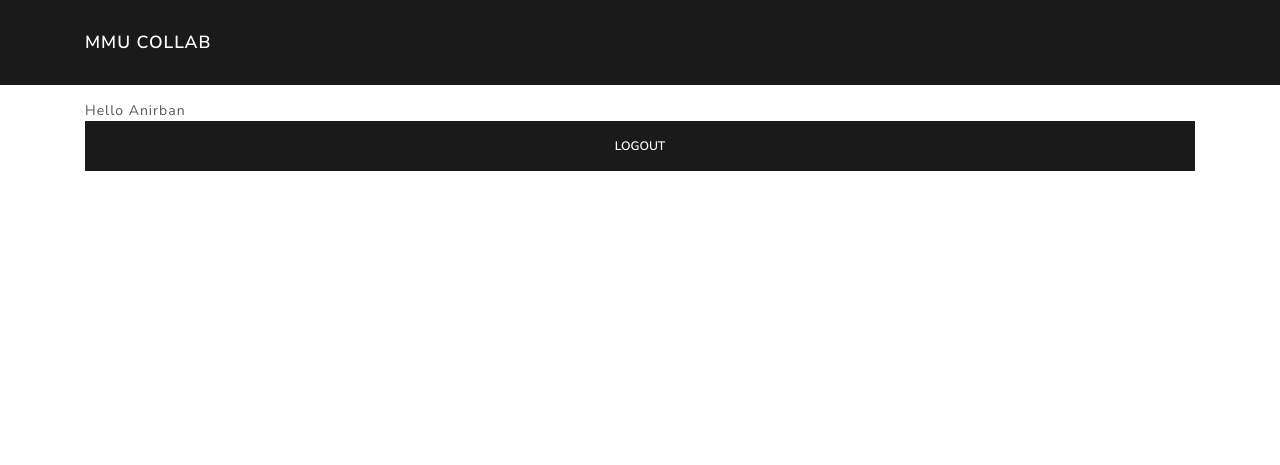
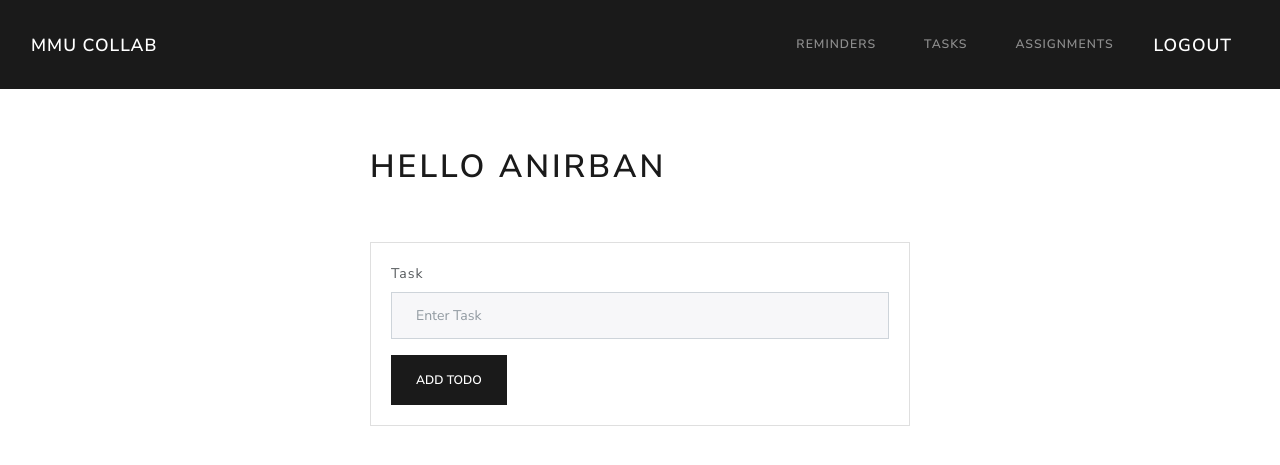
Before and after one commit to anirbanpranto/MMU-Collab, a Flask app: template templates/studentdash.html in a window 1280 px wide. Shown: the top 465 px of the page. Run offline with Flask 2, Linux system fonts and the light colour scheme; the template is opened without the code that fills it: values that come from a table or form of the project are taken from there, others are empty; data comes from the database, SQL or seed files in the repository; both versions use the stored data as it was after the commit; some libraries are stand-ins or nearby versions.

Commit message:
Version 6.0, TaskToDo

```diff
--- a/app.py
+++ b/app.py
@@ -172,8 +172,11 @@ def registertc():
 def studentdash():
     if 'student' in session:
         student = session['student']
-        print(student)
-        return render_template('studentdash.html',student=student)
+        todo = Personal_task.query.filter_by(student_id = student["student_id"])
+        tasks = {}
+        for task in todo:
+            tasks[task.task_id] = task.task_body
+        return render_template('studentdash.html',student=student,tasks=tasks)
     else:
         return redirect('/login')
 
@@ -187,28 +190,27 @@ def loginst():
             error = 'Please fill in all the data'
             return render_template('login',error=error)
         check = Student.query.filter_by(email=email).first()
-        print(check.password)
         if check and bcrypt.check_password_hash(str(check.password), password):
             student = {
                 'name' : check.name,
                 'student_id' : check.student_id,
-                'student_email' : check.email,
-                'reminders' : check.reminders,
-                'personal_tasks' : check.personal_tasks,
-                'enrollments' : check.enrollments
+                'student_email' : check.email
             }
             session['student'] = student
             return redirect('/studentdash')
         else:
             error = 'Invalid Email or Password'
-            return render_template('login',error=error)
+            return render_template('login.html',error=error)
 
 @app.route('/teacherdash')
 def teacherdash():
     if 'teacher' in session:
         teacher = session['teacher']
-        print(teacher)
-        return render_template('teacherdash.html',teacher=teacher)
+        courses = Course.query.filter_by(teacher_id = teacher["id"])
+        mapuh = {}
+        for course in courses:
+            mapuh[course.course_id] = course.course_title
+        return render_template('teacherdash.html',teacher=teacher, mapuh=mapuh)
     else:
         return redirect('/login')
 
@@ -221,19 +223,21 @@ def logintc():
             error = 'Please fill in all the data'
             return render_template('login',error=error)
         check = Teacher.query.filter_by(email=email).first()
-        print(check.password)
         if check and bcrypt.check_password_hash(str(check.password), password):
+            mapuh = {}
+            for course in check.courses:
+                mapuh[course.course_id] = course.course_title
             teacher = {
                 'name' : check.name,
                 'id' : check.teacher_id,
                 'email' : check.email,
-                'courses' : check.courses
+                'courses' : mapuh
             }
             session['teacher'] = teacher
             return redirect('/teacherdash')
         else:
             error = 'Invalid Email or Password'
-            return render_template('login',error=error)
+            return render_template('login.html',error=error)
 
 @app.route('/logoutst')
 def logoutst():
@@ -246,6 +250,32 @@ def logouttc():
     #teacher logout logic
     session.pop('teacher',None)
     return redirect('/login')
-    pass
+
+@app.route('/add', methods=['POST', 'GET'])
+def add():
+    #add a new entry
+    if request.method == "POST":
+        if 'student' in session:
+            student = session['student']
+            todo = str(request.form['task'])
+            if todo != '':
+                data = Personal_task(task_body=todo, student_id = student['student_id'])
+                db.session.add(data)
+                db.session.commit()
+            return redirect('/studentdash')
+        else:
+            return redirect('/login')
+    else:
+        return redirect('/login')
+
+@app.route('/del', methods=['POST','GET'])
+def delete():
+    todo = str(request.form['task_id'])
+    #delete the entry
+    data = Personal_task.query.filter_by(task_id=todo).first()
+    db.session.delete(data)
+    db.session.commit()
+    return redirect('/studentdash')
+
 if __name__ == "__main__":
     app.run(debug=True)
--- a/static/styles.css
+++ b/static/styles.css
@@ -3,3 +3,10 @@ body{
     margin: 50px 0px 0px 0px;
     z-index: 0;
 }
+.card .task{
+    background-color: thistle;
+    padding: 14px;
+}
+row{
+    margin: 10px;
+}
--- a/templates/layout.html
+++ b/templates/layout.html
@@ -13,6 +13,8 @@
         <div class="container">
             <a class="navbar-brand mr-auto" href="/">MMU COLLAB</a>
         </div>
+        {% block navbar %}
+        {% endblock %}
     </nav>
     <div class="container">
       {% block body %}
--- a/templates/studentdash.html
+++ b/templates/studentdash.html
@@ -1,6 +1,75 @@
 {% extends 'layout.html' %}
 
+{% block navbar %}
+<div class="collapse navbar-collapse" id="navbarNav">
+        <ul class="navbar-nav mr-auto">
+            <li class="nav-item">
+                <a class="nav-link" href="/reminders">Reminders</a>
+            </li>
+            <li class="nav-item">
+                <a class="nav-link" href="/todo">Tasks</a>
+            </li>
+            <li class="nav-item">
+                <a class="nav-link" href="/assignments">Assignments</a>
+            </li>
+        </ul>
+</div>
+<a class="navbar-brand ml-auto" href="/logoutst">Logout</a>
+{% endblock %}
+
 {% block body %}
-Hello {{ student.name }}
-<button onclick="document.location='/logoutst'" class="btn btn-primary btn-block">Logout</button>
+<div class="row mt-5">
+  <div class="col-md-6 m-auto">
+    <h1>Hello {{ student.name }}</h1>
+  </div>
+</div>
+<div class="row mt-5">
+    <div class="col-md-6 m-auto">
+      <div class="card card-body">
+        <form action="/add" method="POST">
+          <div class="form-group">
+            <label for="task">Task</label>
+            <input
+              type="task"
+              id="task"
+              name="task"
+              class="form-control"
+              placeholder="Enter Task"
+            />
+          </div>
+          <button type="submit" class="btn btn-primary">
+            Add Todo
+          </button>
+        </form>
+      </div>
+        {% for task in (tasks): %}
+            <br>
+            <div class="row row-content justify-content-end">
+                  <div class="col col-8">
+                    <div class="card">
+                        <div class="card-body task">
+                            {{ tasks[task] }}
+                        </div>
+                    </div>
+                  </div>
+                  <div class="col-4 col-sm-3">
+                    <form action="/del" method="POST">
+                      <div class="form-group">
+                        <button
+                          type="submit"
+                          id="task_id"
+                          name="task_id"
+                          class="btn btn-primary"
+                          value={{ task }}
+                        >Delete</button>
+                      </div>
+                    </form>
+                  </div>
+            </div>
+        {% endfor %}
+  </div>
+<!-- Body will render posts from all his courses -->
 {% endblock %}
+<!-- View Reminders and Make them -->
+<!-- View/Delete/Add Todolist -->
+<!-- Enroll to courses -->
```
Also changed, not shown: templates/teacherdash.html (+21 -2 lines), README.md, test.db.
